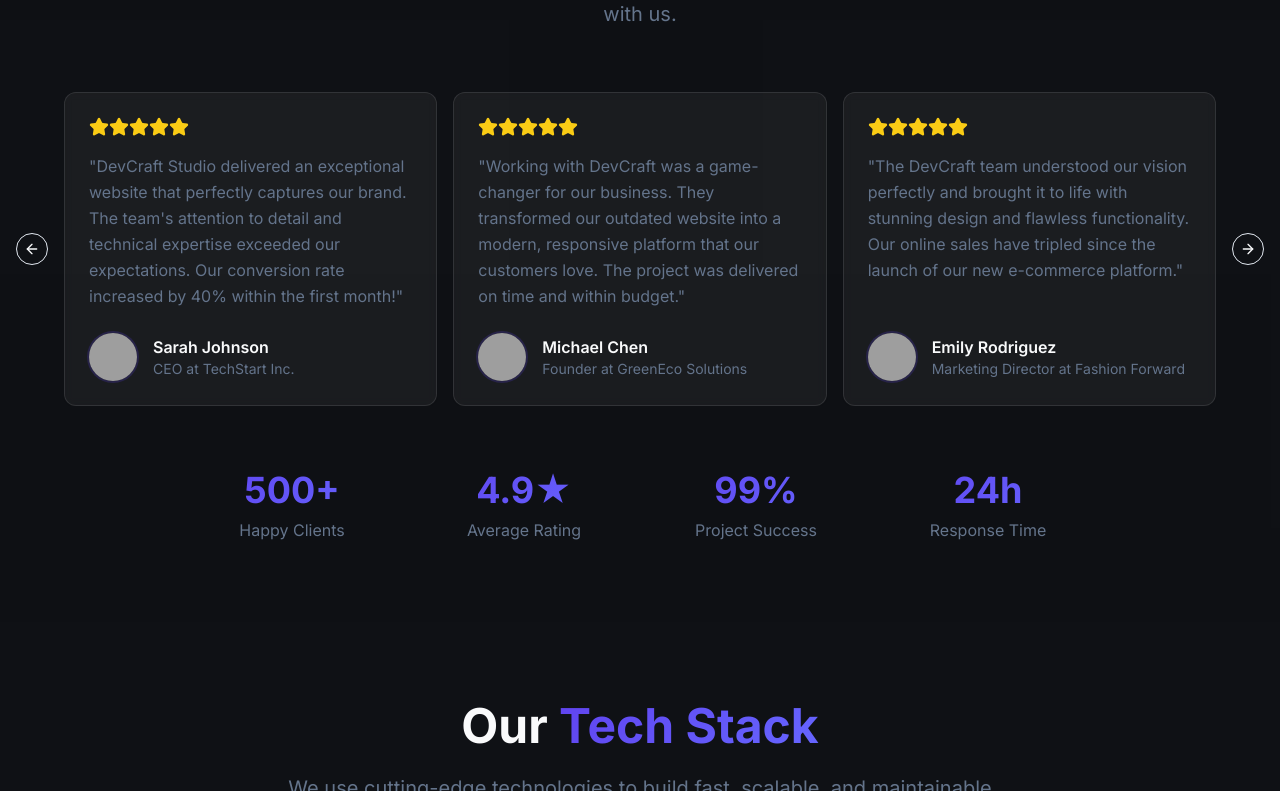
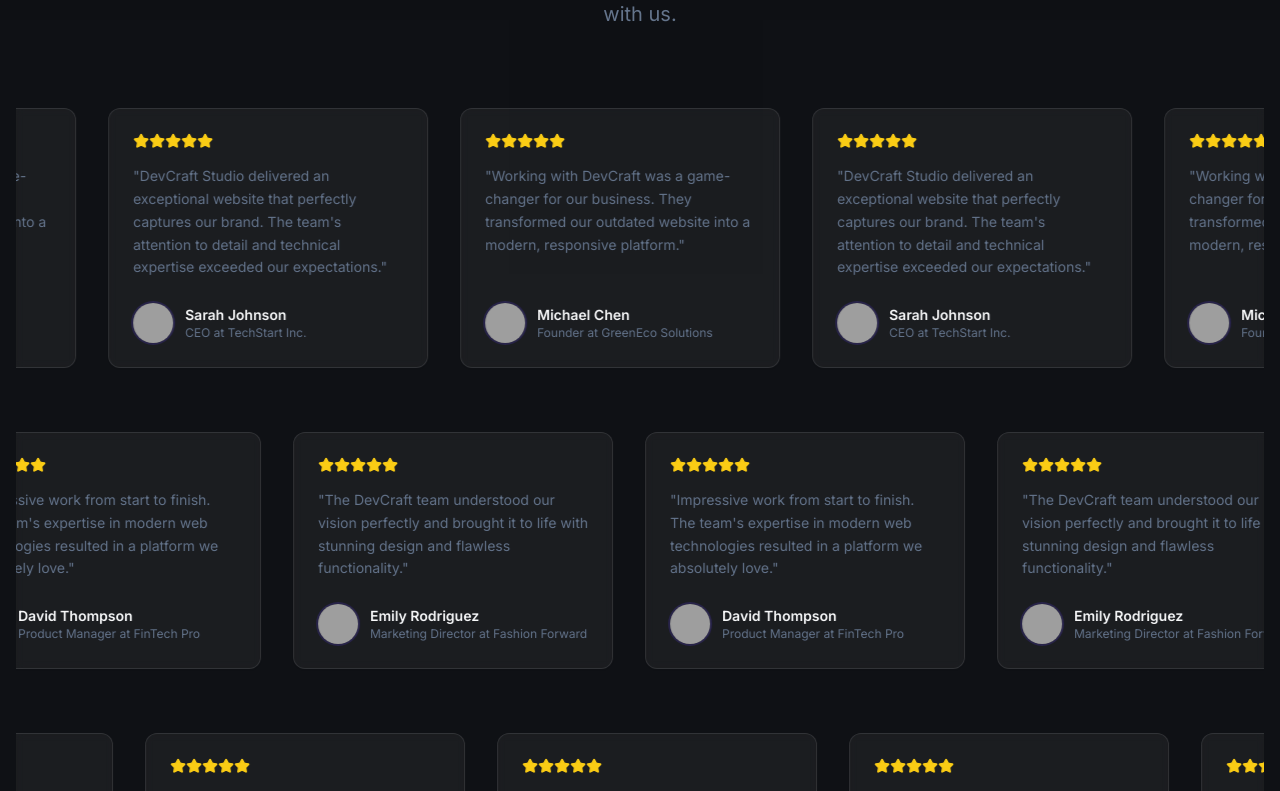
Before and after one commit to mbgit25/warp-speed-dev, a React (Vite) app: page / in a window 1280 px wide. Shown: the part 3029-3820 px from the top of the page. Built offline with nearby package versions, Linux system fonts and the light colour scheme; grey boxes are pictures that could not be loaded.

Commit message:
Refactor Testimonials Layout
Adjust testimonial card positioning and sliding speed for improved visual flow.

```diff
--- a/src/components/Testimonials.tsx
+++ b/src/components/Testimonials.tsx
@@ -1,12 +1,5 @@
 import { Card } from "@/components/ui/card";
 import { Star } from "lucide-react";
-import {
-  Carousel,
-  CarouselContent,
-  CarouselItem,
-  CarouselNext,
-  CarouselPrevious,
-} from "@/components/ui/carousel";
 
 const testimonials = [
   {
@@ -14,7 +7,7 @@ const testimonials = [
     name: "Sarah Johnson",
     role: "CEO",
     company: "TechStart Inc.",
-    content: "DevCraft Studio delivered an exceptional website that perfectly captures our brand. The team's attention to detail and technical expertise exceeded our expectations. Our conversion rate increased by 40% within the first month!",
+    content: "DevCraft Studio delivered an exceptional website that perfectly captures our brand. The team's attention to detail and technical expertise exceeded our expectations.",
     rating: 5,
     avatar: "https://images.unsplash.com/photo-1494790108755-2616c79e6bbc?w=150&h=150&fit=crop&crop=face"
   },
@@ -23,7 +16,7 @@ const testimonials = [
     name: "Michael Chen",
     role: "Founder",
     company: "GreenEco Solutions",
-    content: "Working with DevCraft was a game-changer for our business. They transformed our outdated website into a modern, responsive platform that our customers love. The project was delivered on time and within budget.",
+    content: "Working with DevCraft was a game-changer for our business. They transformed our outdated website into a modern, responsive platform.",
     rating: 5,
     avatar: "https://images.unsplash.com/photo-1472099645785-5658abf4ff4e?w=150&h=150&fit=crop&crop=face"
   },
@@ -32,7 +25,7 @@ const testimonials = [
     name: "Emily Rodriguez",
     role: "Marketing Director",
     company: "Fashion Forward",
-    content: "The DevCraft team understood our vision perfectly and brought it to life with stunning design and flawless functionality. Our online sales have tripled since the launch of our new e-commerce platform.",
+    content: "The DevCraft team understood our vision perfectly and brought it to life with stunning design and flawless functionality.",
     rating: 5,
     avatar: "https://images.unsplash.com/photo-1438761681033-6461ffad8d80?w=150&h=150&fit=crop&crop=face"
   },
@@ -41,7 +34,7 @@ const testimonials = [
     name: "David Thompson",
     role: "Product Manager",
     company: "FinTech Pro",
-    content: "Impressive work from start to finish. The team's expertise in modern web technologies and user experience design resulted in a platform that both our team and customers absolutely love using daily.",
+    content: "Impressive work from start to finish. The team's expertise in modern web technologies resulted in a platform we absolutely love.",
     rating: 5,
     avatar: "https://images.unsplash.com/photo-1507003211169-0a1dd7228f2d?w=150&h=150&fit=crop&crop=face"
   },
@@ -50,15 +43,91 @@ const testimonials = [
     name: "Lisa Wang",
     role: "Operations Director",
     company: "HealthCare Plus",
-    content: "DevCraft Studio doesn't just build websites, they create digital experiences. Their strategic approach and innovative solutions helped us reach new customers and streamline our operations significantly.",
+    content: "DevCraft Studio doesn't just build websites, they create digital experiences. Their strategic approach helped us reach new customers.",
     rating: 5,
     avatar: "https://images.unsplash.com/photo-1534528741775-53994a69daeb?w=150&h=150&fit=crop&crop=face"
+  },
+  {
+    id: 6,
+    name: "Alex Kim",
+    role: "CTO",
+    company: "StartupFlow",
+    content: "The technical excellence and innovative solutions provided by DevCraft exceeded all our expectations for our web platform.",
+    rating: 5,
+    avatar: "https://images.unsplash.com/photo-1519085360753-af0119f7cbe7?w=150&h=150&fit=crop&crop=face"
   }
 ];
 
+// Split testimonials into 3 rows
+const row1 = testimonials.slice(0, 2);
+const row2 = testimonials.slice(2, 4);
+const row3 = testimonials.slice(4, 6);
+
+const TestimonialCard = ({ testimonial }: { testimonial: typeof testimonials[0] }) => (
+  <Card className="flex-shrink-0 w-80 p-6 mx-4 bg-white/5 backdrop-blur-sm border-white/10 hover:bg-white/10 transition-all duration-300 group">
+    <div className="flex flex-col h-full">
+      {/* Rating */}
+      <div className="flex mb-4">
+        {[...Array(testimonial.rating)].map((_, i) => (
+          <Star key={i} className="w-4 h-4 fill-yellow-400 text-yellow-400" />
+        ))}
+      </div>
+
+      {/* Content */}
+      <blockquote className="text-muted-foreground leading-relaxed mb-6 flex-grow text-sm">
+        "{testimonial.content}"
+      </blockquote>
+
+      {/* Client Info */}
+      <div className="flex items-center">
+        <img
+          src={testimonial.avatar}
+          alt={testimonial.name}
+          className="w-10 h-10 rounded-full object-cover mr-3 ring-2 ring-primary/20 group-hover:ring-primary/40 transition-all duration-300"
+        />
+        <div>
+          <div className="font-semibold text-foreground text-sm">{testimonial.name}</div>
+          <div className="text-xs text-muted-foreground">
+            {testimonial.role} at {testimonial.company}
+          </div>
+        </div>
+      </div>
+    </div>
+  </Card>
+);
+
+const TestimonialRow = ({
+  testimonials,
+  direction,
+  speed
+}: {
+  testimonials: typeof row1,
+  direction: 'left' | 'right',
+  speed: number
+}) => {
+  // Create duplicated array for seamless loop
+  const duplicatedTestimonials = [...testimonials, ...testimonials, ...testimonials];
+
+  return (
+    <div className="relative overflow-hidden py-4">
+      <div
+        className={`flex ${direction === 'left' ? 'animate-scroll-left' : 'animate-scroll-right'}`}
+        style={{
+          animationDuration: `${speed}s`,
+          width: `${duplicatedTestimonials.length * 320}px`
+        }}
+      >
+        {duplicatedTestimonials.map((testimonial, index) => (
+          <TestimonialCard key={`${testimonial.id}-${index}`} testimonial={testimonial} />
+        ))}
+      </div>
+    </div>
+  );
+};
+
 const Testimonials = () => {
   return (
-    <section className="py-20 bg-background/50">
+    <section className="py-20 bg-background/50 overflow-hidden">
       <div className="container mx-auto px-4">
         <div className="text-center mb-16">
           <h2 className="text-4xl md:text-5xl font-bold mb-6">
@@ -69,53 +138,15 @@ const Testimonials = () => {
           </p>
         </div>
 
-        <div className="max-w-6xl mx-auto">
-          <Carousel
-            opts={{
-              align: "start",
-              loop: true,
-            }}
-            className="w-full"
-          >
-            <CarouselContent className="-ml-2 md:-ml-4">
-              {testimonials.map((testimonial, index) => (
-                <CarouselItem key={testimonial.id} className="pl-2 md:pl-4 md:basis-1/2 lg:basis-1/3">
-                  <Card className="h-full p-6 bg-white/5 backdrop-blur-sm border-white/10 hover:bg-white/10 transition-all duration-300 group">
-                    <div className="flex flex-col h-full">
-                      {/* Rating */}
-                      <div className="flex mb-4">
-                        {[...Array(testimonial.rating)].map((_, i) => (
-                          <Star key={i} className="w-5 h-5 fill-yellow-400 text-yellow-400" />
-                        ))}
-                      </div>
+        <div className="space-y-8">
+          {/* Row 1 - Moving Right */}
+          <TestimonialRow testimonials={row1} direction="right" speed={20} />
 
-                      {/* Content */}
-                      <blockquote className="text-muted-foreground leading-relaxed mb-6 flex-grow">
-                        "{testimonial.content}"
-                      </blockquote>
+          {/* Row 2 - Moving Left (Faster) */}
+          <TestimonialRow testimonials={row2} direction="left" speed={15} />
 
-                      {/* Client Info */}
-                      <div className="flex items-center">
-                        <img
-                          src={testimonial.avatar}
-                          alt={testimonial.name}
-                          className="w-12 h-12 rounded-full object-cover mr-4 ring-2 ring-primary/20 group-hover:ring-primary/40 transition-all duration-300"
-                        />
-                        <div>
-                          <div className="font-semibold text-foreground">{testimonial.name}</div>
-                          <div className="text-sm text-muted-foreground">
-                            {testimonial.role} at {testimonial.company}
-                          </div>
-                        </div>
-                      </div>
-                    </div>
-                  </Card>
-                </CarouselItem>
-              ))}
-            </CarouselContent>
-            <CarouselPrevious className="hidden md:flex" />
-            <CarouselNext className="hidden md:flex" />
-          </Carousel>
+          {/* Row 3 - Moving Right */}
+          <TestimonialRow testimonials={row3} direction="right" speed={18} />
         </div>
 
         {/* Stats */}
--- a/src/index.css
+++ b/src/index.css
@@ -222,4 +222,31 @@ All colors MUST be HSL.
     transform: scale(1.1) rotate(5deg);
     filter: drop-shadow(0 0 10px hsl(var(--primary) / 0.5));
   }
+
+  /* Infinite scroll animations for testimonials */
+  @keyframes scroll-left {
+    0% {
+      transform: translateX(0);
+    }
+    100% {
+      transform: translateX(-50%);
+    }
+  }
+
+  @keyframes scroll-right {
+    0% {
+      transform: translateX(-50%);
+    }
+    100% {
+      transform: translateX(0);
+    }
+  }
+
+  .animate-scroll-left {
+    animation: scroll-left linear infinite;
+  }
+
+  .animate-scroll-right {
+    animation: scroll-right linear infinite;
+  }
 }
```
